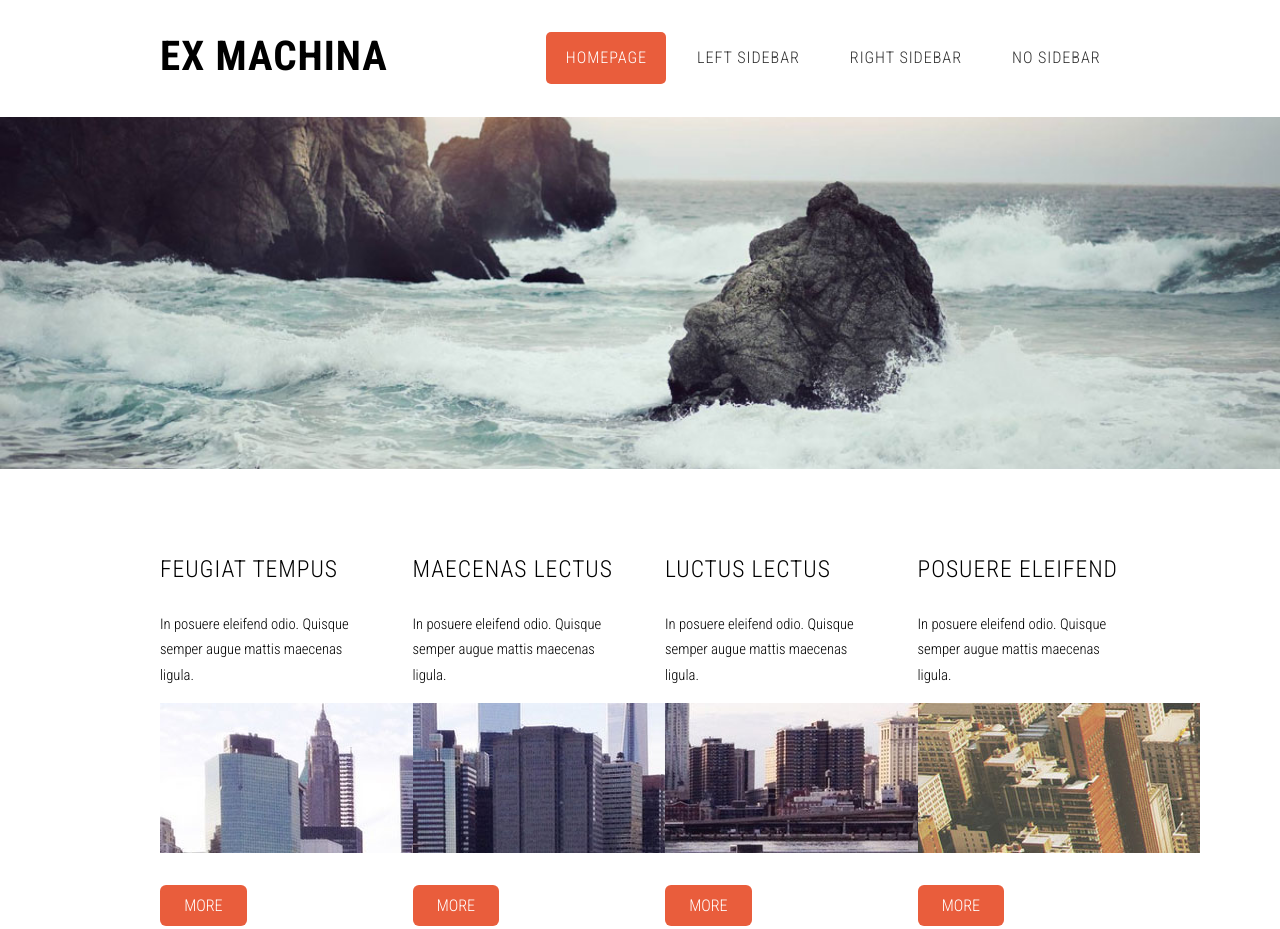
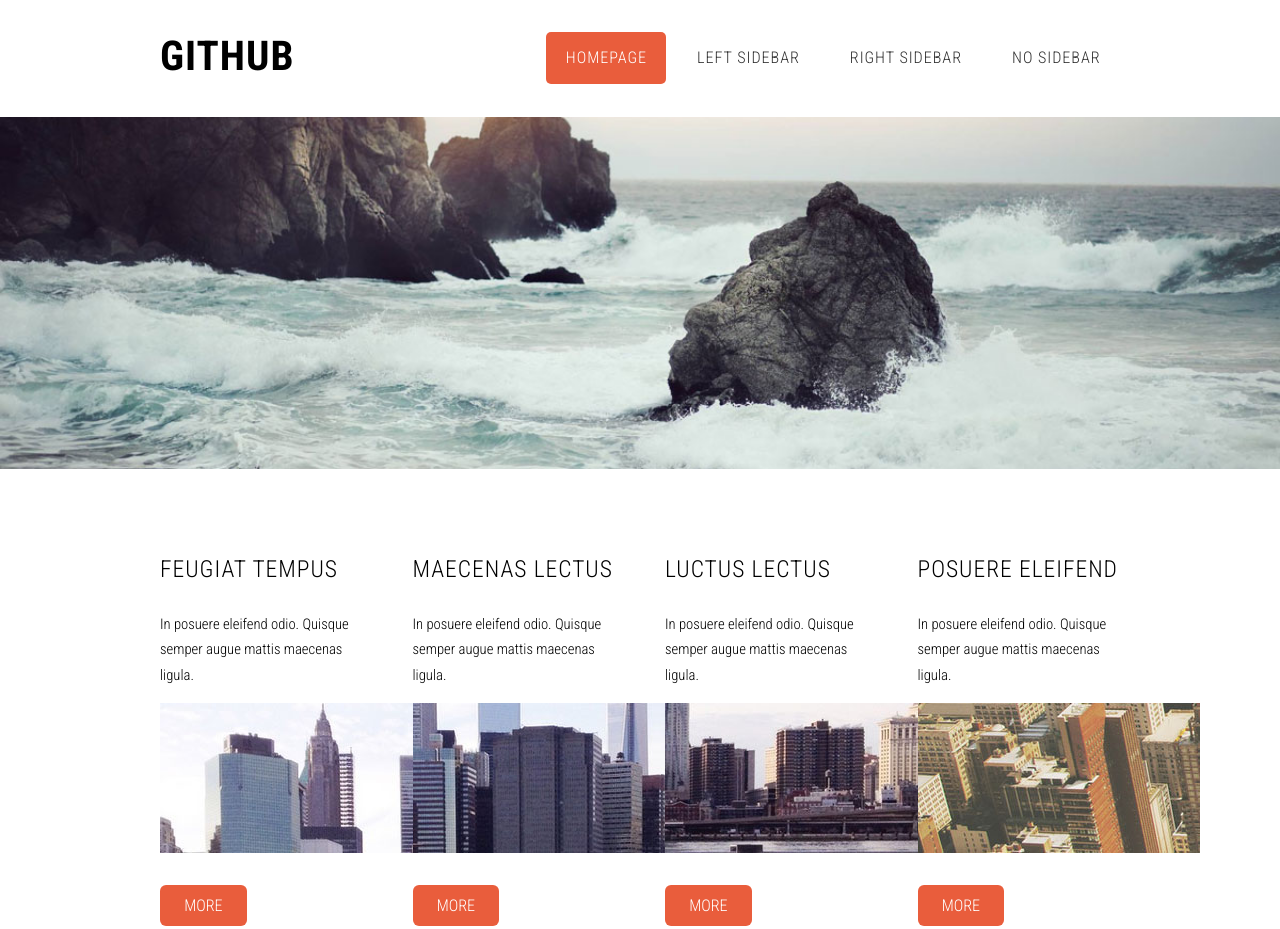
Before and after one commit to alfonsotek/Repclase, a plain HTML site: page index.html in a window 1280 px wide. Shown: the top 929 px of the page. Drawn offline with nearby package versions, Linux system fonts and the light colour scheme.

Commit message:
Cambios titulo

```diff
--- a/index.html
+++ b/index.html
@@ -32,7 +32,7 @@
 
 				<!-- Logo -->
 					<div id="logo">
-						<h1><a href="#">Ex Machina</a></h1>
+						<h1><a href="#">GITHUB</a></h1>
 					</div>
 
 				<!-- Nav -->
```
